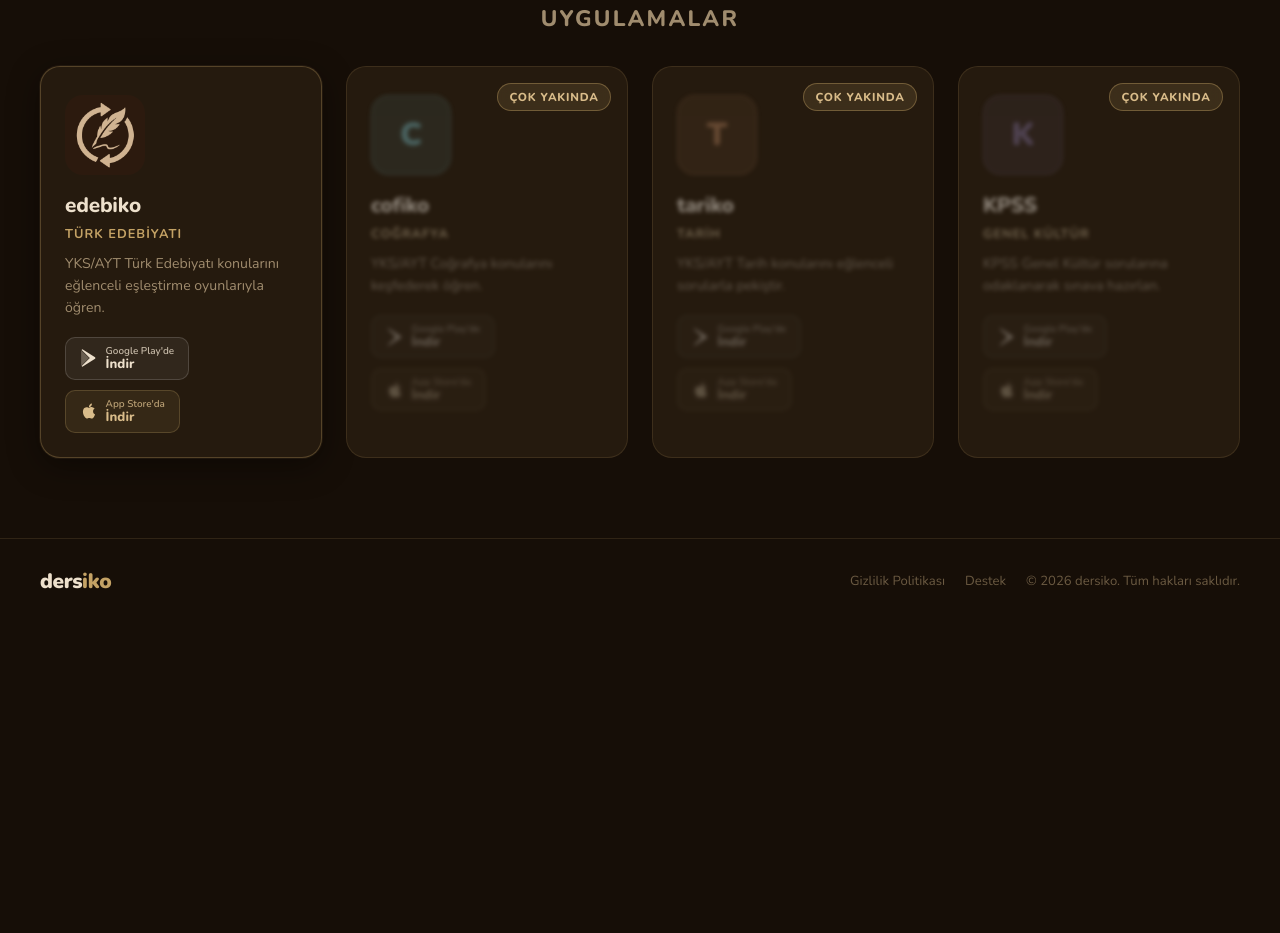
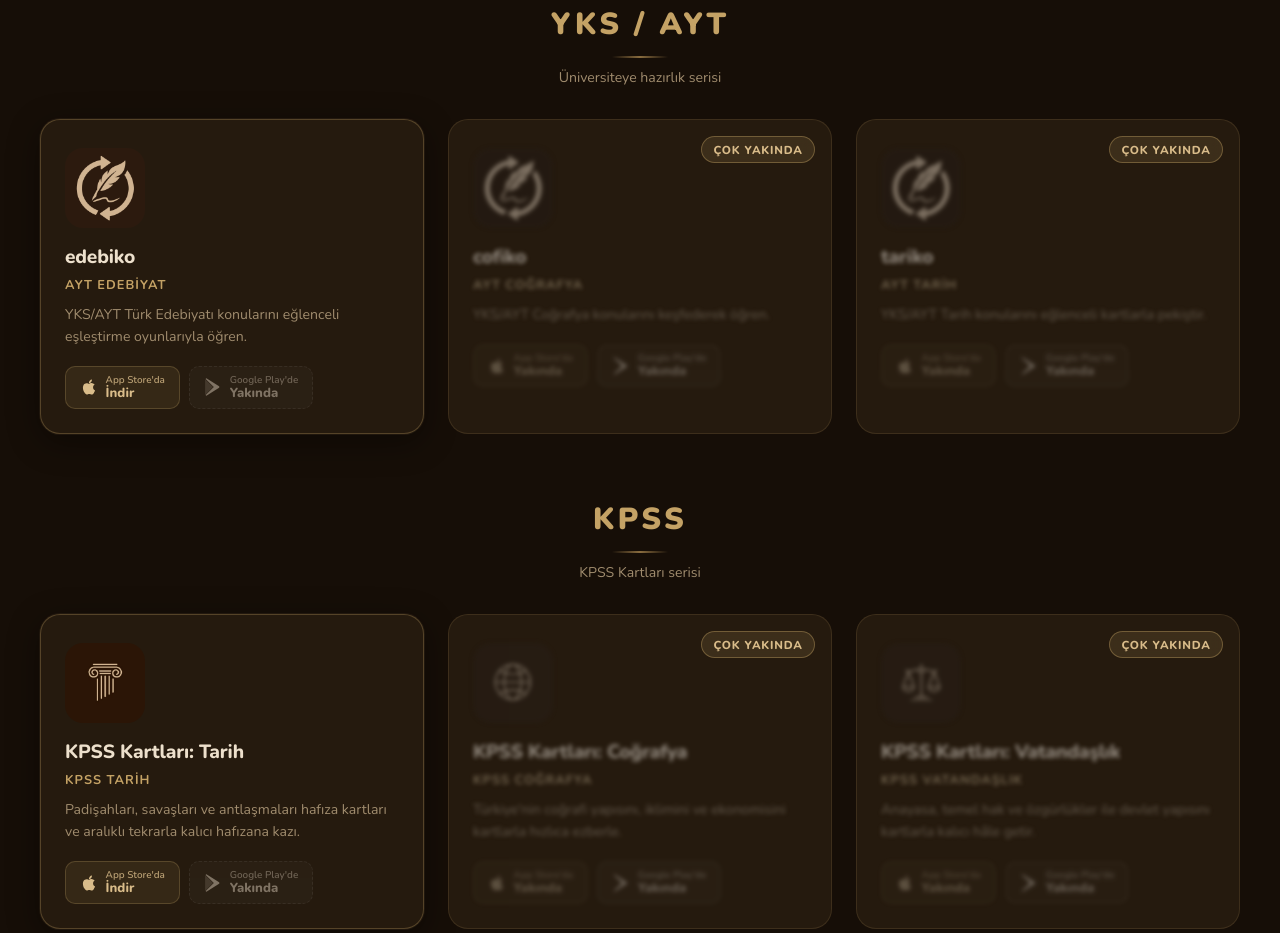
Before and after one commit to parsolomeo/dersiko-website, a plain HTML site: page index.html in a window 1280 px wide. Shown: the part 393-1326 px from the top of the page. Before the commit the page ends 1016 px from the top, so only its background shows below. Drawn offline with nearby package versions, Linux system fonts and the light colour scheme.

Commit message:
KPSS ios uygulamaları güncellemeleri

```diff
--- a/css/style.css
+++ b/css/style.css
@@ -116,17 +116,40 @@
   padding: 3.5rem 0 5rem;
 }
 
-.section-title {
-  font-size: clamp(1.1rem, 3vw, 1.4rem);
-  font-weight: 800;
-  color: var(--text-secondary);
+/* ── APP GROUPS (YKS/AYT, KPSS) ─────────────────────────────── */
+.apps-group + .apps-group {
+  margin-top: 4rem;
+}
+
+.group-head {
+  text-align: center;
+  margin-bottom: 2rem;
+}
+
+.group-title {
+  font-size: clamp(1.4rem, 4vw, 1.9rem);
+  font-weight: 900;
+  color: var(--gold);
   text-transform: uppercase;
   letter-spacing: 0.1em;
-  margin-bottom: 2rem;
-  text-align: center;
 }
 
-/* Grid: 1 → 2 → 4 columns */
+.group-title::after {
+  content: '';
+  display: block;
+  width: 56px;
+  height: 2px;
+  margin: 0.7rem auto 0;
+  background: linear-gradient(90deg, transparent, var(--gold-dark), transparent);
+}
+
+.group-sub {
+  font-size: 0.88rem;
+  color: var(--text-secondary);
+  margin-top: 0.6rem;
+}
+
+/* Grid: 1 → 2 → 3 columns */
 .apps-grid {
   display: grid;
   gap: 1.5rem;
@@ -141,7 +164,7 @@
 
 @media (min-width: 1024px) {
   .apps-grid {
-    grid-template-columns: repeat(4, 1fr);
+    grid-template-columns: repeat(3, 1fr);
   }
 }
 
@@ -221,22 +244,6 @@
   display: block;
 }
 
-/* CSS-only placeholder icon for coming-soon apps */
-.card-icon-wrap--placeholder {
-  background: color-mix(in srgb, var(--accent) 20%, transparent);
-  border: 1px solid color-mix(in srgb, var(--accent) 40%, transparent);
-  display: flex;
-  align-items: center;
-  justify-content: center;
-}
-
-.card-icon-initial {
-  font-size: 2rem;
-  font-weight: 900;
-  color: var(--accent);
-  line-height: 1;
-}
-
 /* ── CARD BODY ──────────────────────────────────────────────── */
 .card-body {
   display: flex;
@@ -246,10 +253,11 @@
 }
 
 .card-name {
-  font-size: 1.3rem;
+  font-size: 1.2rem;
   font-weight: 800;
   color: var(--text-primary);
   letter-spacing: -0.01em;
+  text-wrap: balance;
 }
 
 .card-subject {
@@ -341,6 +349,13 @@
 .badge--disabled {
   opacity: 0.6;
   pointer-events: none;
+}
+
+/* Pending badge on an otherwise live card (store not published yet) */
+.badge--pending {
+  opacity: 0.45;
+  pointer-events: none;
+  border-style: dashed;
 }
 
 /* ── FOOTER ─────────────────────────────────────────────────── */
--- a/index.html
+++ b/index.html
@@ -3,12 +3,12 @@
 <head>
   <meta charset="UTF-8" />
   <meta name="viewport" content="width=device-width, initial-scale=1.0" />
-  <title>dersiko – YKS, AYT ve KPSS Hazırlık Uygulamaları</title>
-  <meta name="description" content="dersiko – Türkçe, Coğrafya, Tarih ve KPSS sınavlarına gamification ile hazırlanın. Edebiko, Cofiko, Tariko ve daha fazlası." />
+  <title>dersiko – YKS/AYT ve KPSS Hazırlık Uygulamaları</title>
+  <meta name="description" content="dersiko – AYT Edebiyat, Coğrafya, Tarih ve KPSS Tarih, Coğrafya, Vatandaşlık uygulamalarıyla oyunlaştırılmış sınav hazırlığı." />
 
   <!-- Open Graph -->
   <meta property="og:title" content="dersiko" />
-  <meta property="og:description" content="YKS, AYT ve KPSS hazırlık uygulamaları" />
+  <meta property="og:description" content="YKS/AYT ve KPSS hazırlık uygulamaları" />
   <meta property="og:image" content="assets/edebiko-icon.png" />
   <meta property="og:type" content="website" />
 
@@ -38,32 +38,27 @@
     </div>
   </header>
 
-  <!-- ── APP CARDS ─────────────────────────────────────────────── -->
   <main class="container apps-section">
-    <h2 class="section-title">Uygulamalar</h2>
+
+    <!-- ══ YKS / AYT ═══════════════════════════════════════════ -->
+    <section class="apps-group">
+      <div class="group-head">
+        <h2 class="group-title">YKS / AYT</h2>
+        <p class="group-sub">Üniversiteye hazırlık serisi</p>
+      </div>
 
       <div class="apps-grid">
 
-      <!-- ── edebiko (LIVE) ── -->
+        <!-- ── edebiko: iOS live, Android soon ── -->
         <div class="app-card app-card--live">
           <div class="card-icon-wrap">
             <img src="assets/edebiko-icon.png" alt="edebiko uygulama ikonu" class="card-icon" />
           </div>
           <div class="card-body">
             <h3 class="card-name">edebiko</h3>
-          <p class="card-subject">Türk Edebiyatı</p>
+            <p class="card-subject">AYT Edebiyat</p>
             <p class="card-desc">YKS/AYT Türk Edebiyatı konularını eğlenceli eşleştirme oyunlarıyla öğren.</p>
             <div class="store-badges">
-            <a href="#" class="badge badge--play" aria-label="Google Play'den İndir">
-              <svg class="badge-icon" viewBox="0 0 24 24" fill="currentColor" aria-hidden="true">
-                <path d="M3.18 23.76a2 2 0 0 1-.93-.93L13.06 12 2.25 1.17A2 2 0 0 1 3.18.24L20.09 11a1.5 1.5 0 0 1 0 2.02L3.18 23.76Z"/>
-                <path d="M1.5 1.5v21L12 12 1.5 1.5Z" opacity=".3"/>
-              </svg>
-              <span>
-                <small>Google Play'de</small>
-                <strong>İndir</strong>
-              </span>
-            </a>
               <a href="https://apps.apple.com/tr/app/edebiko-yks-edebiyat-ezber/id6764361001" class="badge badge--apple" aria-label="App Store'dan İndir" target="_blank" rel="noopener noreferrer">
                 <svg class="badge-icon" viewBox="0 0 24 24" fill="currentColor" aria-hidden="true">
                   <path d="M18.71 19.5c-.83 1.24-1.71 2.45-3.05 2.47-1.34.03-1.77-.79-3.29-.79-1.53 0-2 .77-3.27.82-1.31.05-2.3-1.32-3.14-2.53C4.25 17 2.94 12.45 4.7 9.39c.87-1.52 2.43-2.48 4.12-2.51 1.28-.02 2.5.87 3.29.87.78 0 2.26-1.07 3.8-.91.65.03 2.47.26 3.64 1.98-.09.06-2.17 1.28-2.15 3.81.03 3.02 2.65 4.03 2.68 4.04-.03.07-.42 1.44-1.38 2.83M13 3.5c.73-.83 1.94-1.46 2.94-1.5.13 1.17-.34 2.35-1.04 3.19-.69.85-1.83 1.51-2.95 1.42-.15-1.15.41-2.35 1.05-3.11Z"/>
@@ -73,38 +68,48 @@
                   <strong>İndir</strong>
                 </span>
               </a>
+              <span class="badge badge--play badge--pending" aria-label="Google Play'de yakında">
+                <svg class="badge-icon" viewBox="0 0 24 24" fill="currentColor" aria-hidden="true">
+                  <path d="M3.18 23.76a2 2 0 0 1-.93-.93L13.06 12 2.25 1.17A2 2 0 0 1 3.18.24L20.09 11a1.5 1.5 0 0 1 0 2.02L3.18 23.76Z"/>
+                  <path d="M1.5 1.5v21L12 12 1.5 1.5Z" opacity=".3"/>
+                </svg>
+                <span>
+                  <small>Google Play'de</small>
+                  <strong>Yakında</strong>
+                </span>
+              </span>
             </div>
           </div>
         </div>
 
-      <!-- ── cofiko (COMING SOON) ── -->
+        <!-- ── cofiko: coming soon ── -->
         <div class="app-card app-card--soon">
           <div class="coming-soon-badge">Çok Yakında</div>
           <div class="card-content-blur">
-          <div class="card-icon-wrap card-icon-wrap--placeholder" style="--accent: #3DA9B5;">
-            <span class="card-icon-initial">C</span>
+            <div class="card-icon-wrap">
+              <img src="assets/cofiko-icon.png" alt="" class="card-icon" />
             </div>
             <div class="card-body">
               <h3 class="card-name">cofiko</h3>
-            <p class="card-subject">Coğrafya</p>
+              <p class="card-subject">AYT Coğrafya</p>
               <p class="card-desc">YKS/AYT Coğrafya konularını keşfederek öğren.</p>
               <div class="store-badges">
+                <span class="badge badge--apple badge--disabled">
+                  <svg class="badge-icon" viewBox="0 0 24 24" fill="currentColor" aria-hidden="true">
+                    <path d="M18.71 19.5c-.83 1.24-1.71 2.45-3.05 2.47-1.34.03-1.77-.79-3.29-.79-1.53 0-2 .77-3.27.82-1.31.05-2.3-1.32-3.14-2.53C4.25 17 2.94 12.45 4.7 9.39c.87-1.52 2.43-2.48 4.12-2.51 1.28-.02 2.5.87 3.29.87.78 0 2.26-1.07 3.8-.91.65.03 2.47.26 3.64 1.98-.09.06-2.17 1.28-2.15 3.81.03 3.02 2.65 4.03 2.68 4.04-.03.07-.42 1.44-1.38 2.83M13 3.5c.73-.83 1.94-1.46 2.94-1.5.13 1.17-.34 2.35-1.04 3.19-.69.85-1.83 1.51-2.95 1.42-.15-1.15.41-2.35 1.05-3.11Z"/>
+                  </svg>
+                  <span>
+                    <small>App Store'da</small>
+                    <strong>Yakında</strong>
+                  </span>
+                </span>
                 <span class="badge badge--play badge--disabled">
                   <svg class="badge-icon" viewBox="0 0 24 24" fill="currentColor" aria-hidden="true">
                     <path d="M3.18 23.76a2 2 0 0 1-.93-.93L13.06 12 2.25 1.17A2 2 0 0 1 3.18.24L20.09 11a1.5 1.5 0 0 1 0 2.02L3.18 23.76Z"/>
                   </svg>
                   <span>
                     <small>Google Play'de</small>
-                  <strong>İndir</strong>
-                </span>
-              </span>
-              <span class="badge badge--apple badge--disabled">
-                <svg class="badge-icon" viewBox="0 0 24 24" fill="currentColor" aria-hidden="true">
-                  <path d="M18.71 19.5c-.83 1.24-1.71 2.45-3.05 2.47-1.34.03-1.77-.79-3.29-.79-1.53 0-2 .77-3.27.82-1.31.05-2.3-1.32-3.14-2.53C4.25 17 2.94 12.45 4.7 9.39c.87-1.52 2.43-2.48 4.12-2.51 1.28-.02 2.5.87 3.29.87.78 0 2.26-1.07 3.8-.91.65.03 2.47.26 3.64 1.98-.09.06-2.17 1.28-2.15 3.81.03 3.02 2.65 4.03 2.68 4.04-.03.07-.42 1.44-1.38 2.83M13 3.5c.73-.83 1.94-1.46 2.94-1.5.13 1.17-.34 2.35-1.04 3.19-.69.85-1.83 1.51-2.95 1.42-.15-1.15.41-2.35 1.05-3.11Z"/>
-                </svg>
-                <span>
-                  <small>App Store'da</small>
-                  <strong>İndir</strong>
+                    <strong>Yakında</strong>
                   </span>
                 </span>
               </div>
@@ -112,69 +117,34 @@
           </div>
         </div>
 
-      <!-- ── tariko (COMING SOON) ── -->
+        <!-- ── tariko: coming soon ── -->
         <div class="app-card app-card--soon">
           <div class="coming-soon-badge">Çok Yakında</div>
           <div class="card-content-blur">
-          <div class="card-icon-wrap card-icon-wrap--placeholder" style="--accent: #C0692B;">
-            <span class="card-icon-initial">T</span>
+            <div class="card-icon-wrap">
+              <img src="assets/tariko-icon.png" alt="" class="card-icon" />
             </div>
             <div class="card-body">
               <h3 class="card-name">tariko</h3>
-            <p class="card-subject">Tarih</p>
-            <p class="card-desc">YKS/AYT Tarih konularını eğlenceli sorularla pekiştir.</p>
+              <p class="card-subject">AYT Tarih</p>
+              <p class="card-desc">YKS/AYT Tarih konularını eğlenceli kartlarla pekiştir.</p>
               <div class="store-badges">
+                <span class="badge badge--apple badge--disabled">
+                  <svg class="badge-icon" viewBox="0 0 24 24" fill="currentColor" aria-hidden="true">
+                    <path d="M18.71 19.5c-.83 1.24-1.71 2.45-3.05 2.47-1.34.03-1.77-.79-3.29-.79-1.53 0-2 .77-3.27.82-1.31.05-2.3-1.32-3.14-2.53C4.25 17 2.94 12.45 4.7 9.39c.87-1.52 2.43-2.48 4.12-2.51 1.28-.02 2.5.87 3.29.87.78 0 2.26-1.07 3.8-.91.65.03 2.47.26 3.64 1.98-.09.06-2.17 1.28-2.15 3.81.03 3.02 2.65 4.03 2.68 4.04-.03.07-.42 1.44-1.38 2.83M13 3.5c.73-.83 1.94-1.46 2.94-1.5.13 1.17-.34 2.35-1.04 3.19-.69.85-1.83 1.51-2.95 1.42-.15-1.15.41-2.35 1.05-3.11Z"/>
+                  </svg>
+                  <span>
+                    <small>App Store'da</small>
+                    <strong>Yakında</strong>
+                  </span>
+                </span>
                 <span class="badge badge--play badge--disabled">
                   <svg class="badge-icon" viewBox="0 0 24 24" fill="currentColor" aria-hidden="true">
                     <path d="M3.18 23.76a2 2 0 0 1-.93-.93L13.06 12 2.25 1.17A2 2 0 0 1 3.18.24L20.09 11a1.5 1.5 0 0 1 0 2.02L3.18 23.76Z"/>
                   </svg>
                   <span>
                     <small>Google Play'de</small>
-                  <strong>İndir</strong>
-                </span>
-              </span>
-              <span class="badge badge--apple badge--disabled">
-                <svg class="badge-icon" viewBox="0 0 24 24" fill="currentColor" aria-hidden="true">
-                  <path d="M18.71 19.5c-.83 1.24-1.71 2.45-3.05 2.47-1.34.03-1.77-.79-3.29-.79-1.53 0-2 .77-3.27.82-1.31.05-2.3-1.32-3.14-2.53C4.25 17 2.94 12.45 4.7 9.39c.87-1.52 2.43-2.48 4.12-2.51 1.28-.02 2.5.87 3.29.87.78 0 2.26-1.07 3.8-.91.65.03 2.47.26 3.64 1.98-.09.06-2.17 1.28-2.15 3.81.03 3.02 2.65 4.03 2.68 4.04-.03.07-.42 1.44-1.38 2.83M13 3.5c.73-.83 1.94-1.46 2.94-1.5.13 1.17-.34 2.35-1.04 3.19-.69.85-1.83 1.51-2.95 1.42-.15-1.15.41-2.35 1.05-3.11Z"/>
-                </svg>
-                <span>
-                  <small>App Store'da</small>
-                  <strong>İndir</strong>
-                </span>
-              </span>
-            </div>
-          </div>
-        </div>
-      </div>
-
-      <!-- ── KPSS (COMING SOON) ── -->
-      <div class="app-card app-card--soon">
-        <div class="coming-soon-badge">Çok Yakında</div>
-        <div class="card-content-blur">
-          <div class="card-icon-wrap card-icon-wrap--placeholder" style="--accent: #7B5EA7;">
-            <span class="card-icon-initial">K</span>
-          </div>
-          <div class="card-body">
-            <h3 class="card-name">KPSS</h3>
-            <p class="card-subject">Genel Kültür</p>
-            <p class="card-desc">KPSS Genel Kültür sorularına odaklanarak sınava hazırlan.</p>
-            <div class="store-badges">
-              <span class="badge badge--play badge--disabled">
-                <svg class="badge-icon" viewBox="0 0 24 24" fill="currentColor" aria-hidden="true">
-                  <path d="M3.18 23.76a2 2 0 0 1-.93-.93L13.06 12 2.25 1.17A2 2 0 0 1 3.18.24L20.09 11a1.5 1.5 0 0 1 0 2.02L3.18 23.76Z"/>
-                </svg>
-                <span>
-                  <small>Google Play'de</small>
-                  <strong>İndir</strong>
-                </span>
-              </span>
-              <span class="badge badge--apple badge--disabled">
-                <svg class="badge-icon" viewBox="0 0 24 24" fill="currentColor" aria-hidden="true">
-                  <path d="M18.71 19.5c-.83 1.24-1.71 2.45-3.05 2.47-1.34.03-1.77-.79-3.29-.79-1.53 0-2 .77-3.27.82-1.31.05-2.3-1.32-3.14-2.53C4.25 17 2.94 12.45 4.7 9.39c.87-1.52 2.43-2.48 4.12-2.51 1.28-.02 2.5.87 3.29.87.78 0 2.26-1.07 3.8-.91.65.03 2.47.26 3.64 1.98-.09.06-2.17 1.28-2.15 3.81.03 3.02 2.65 4.03 2.68 4.04-.03.07-.42 1.44-1.38 2.83M13 3.5c.73-.83 1.94-1.46 2.94-1.5.13 1.17-.34 2.35-1.04 3.19-.69.85-1.83 1.51-2.95 1.42-.15-1.15.41-2.35 1.05-3.11Z"/>
-                </svg>
-                <span>
-                  <small>App Store'da</small>
-                  <strong>İndir</strong>
+                    <strong>Yakında</strong>
                   </span>
                 </span>
               </div>
@@ -183,6 +153,123 @@
         </div>
 
       </div><!-- /.apps-grid -->
+    </section>
+
+    <!-- ══ KPSS ════════════════════════════════════════════════ -->
+    <section class="apps-group">
+      <div class="group-head">
+        <h2 class="group-title">KPSS</h2>
+        <p class="group-sub">KPSS Kartları serisi</p>
+      </div>
+
+      <div class="apps-grid">
+
+        <!-- ── KPSS Tarih: iOS live, Android soon ── -->
+        <div class="app-card app-card--live">
+          <div class="card-icon-wrap">
+            <img src="assets/kpss-tarih-icon.png" alt="KPSS Kartları: Tarih uygulama ikonu" class="card-icon" />
+          </div>
+          <div class="card-body">
+            <h3 class="card-name">KPSS Kartları: Tarih</h3>
+            <p class="card-subject">KPSS Tarih</p>
+            <p class="card-desc">Padişahları, savaşları ve antlaşmaları hafıza kartları ve aralıklı tekrarla kalıcı hafızana kazı.</p>
+            <div class="store-badges">
+              <a href="https://apps.apple.com/tr/app/kpss-kartlar%C4%B1-tarih/id6781207009?l=tr" class="badge badge--apple" aria-label="App Store'dan İndir" target="_blank" rel="noopener noreferrer">
+                <svg class="badge-icon" viewBox="0 0 24 24" fill="currentColor" aria-hidden="true">
+                  <path d="M18.71 19.5c-.83 1.24-1.71 2.45-3.05 2.47-1.34.03-1.77-.79-3.29-.79-1.53 0-2 .77-3.27.82-1.31.05-2.3-1.32-3.14-2.53C4.25 17 2.94 12.45 4.7 9.39c.87-1.52 2.43-2.48 4.12-2.51 1.28-.02 2.5.87 3.29.87.78 0 2.26-1.07 3.8-.91.65.03 2.47.26 3.64 1.98-.09.06-2.17 1.28-2.15 3.81.03 3.02 2.65 4.03 2.68 4.04-.03.07-.42 1.44-1.38 2.83M13 3.5c.73-.83 1.94-1.46 2.94-1.5.13 1.17-.34 2.35-1.04 3.19-.69.85-1.83 1.51-2.95 1.42-.15-1.15.41-2.35 1.05-3.11Z"/>
+                </svg>
+                <span>
+                  <small>App Store'da</small>
+                  <strong>İndir</strong>
+                </span>
+              </a>
+              <span class="badge badge--play badge--pending" aria-label="Google Play'de yakında">
+                <svg class="badge-icon" viewBox="0 0 24 24" fill="currentColor" aria-hidden="true">
+                  <path d="M3.18 23.76a2 2 0 0 1-.93-.93L13.06 12 2.25 1.17A2 2 0 0 1 3.18.24L20.09 11a1.5 1.5 0 0 1 0 2.02L3.18 23.76Z"/>
+                  <path d="M1.5 1.5v21L12 12 1.5 1.5Z" opacity=".3"/>
+                </svg>
+                <span>
+                  <small>Google Play'de</small>
+                  <strong>Yakında</strong>
+                </span>
+              </span>
+            </div>
+          </div>
+        </div>
+
+        <!-- ── KPSS Coğrafya: coming soon ── -->
+        <div class="app-card app-card--soon">
+          <div class="coming-soon-badge">Çok Yakında</div>
+          <div class="card-content-blur">
+            <div class="card-icon-wrap">
+              <img src="assets/kpss-cografya-icon.png" alt="" class="card-icon" />
+            </div>
+            <div class="card-body">
+              <h3 class="card-name">KPSS Kartları: Coğrafya</h3>
+              <p class="card-subject">KPSS Coğrafya</p>
+              <p class="card-desc">Türkiye'nin coğrafi yapısını, iklimini ve ekonomisini kartlarla hızlıca ezberle.</p>
+              <div class="store-badges">
+                <span class="badge badge--apple badge--disabled">
+                  <svg class="badge-icon" viewBox="0 0 24 24" fill="currentColor" aria-hidden="true">
+                    <path d="M18.71 19.5c-.83 1.24-1.71 2.45-3.05 2.47-1.34.03-1.77-.79-3.29-.79-1.53 0-2 .77-3.27.82-1.31.05-2.3-1.32-3.14-2.53C4.25 17 2.94 12.45 4.7 9.39c.87-1.52 2.43-2.48 4.12-2.51 1.28-.02 2.5.87 3.29.87.78 0 2.26-1.07 3.8-.91.65.03 2.47.26 3.64 1.98-.09.06-2.17 1.28-2.15 3.81.03 3.02 2.65 4.03 2.68 4.04-.03.07-.42 1.44-1.38 2.83M13 3.5c.73-.83 1.94-1.46 2.94-1.5.13 1.17-.34 2.35-1.04 3.19-.69.85-1.83 1.51-2.95 1.42-.15-1.15.41-2.35 1.05-3.11Z"/>
+                  </svg>
+                  <span>
+                    <small>App Store'da</small>
+                    <strong>Yakında</strong>
+                  </span>
+                </span>
+                <span class="badge badge--play badge--disabled">
+                  <svg class="badge-icon" viewBox="0 0 24 24" fill="currentColor" aria-hidden="true">
+                    <path d="M3.18 23.76a2 2 0 0 1-.93-.93L13.06 12 2.25 1.17A2 2 0 0 1 3.18.24L20.09 11a1.5 1.5 0 0 1 0 2.02L3.18 23.76Z"/>
+                  </svg>
+                  <span>
+                    <small>Google Play'de</small>
+                    <strong>Yakında</strong>
+                  </span>
+                </span>
+              </div>
+            </div>
+          </div>
+        </div>
+
+        <!-- ── KPSS Vatandaşlık: coming soon ── -->
+        <div class="app-card app-card--soon">
+          <div class="coming-soon-badge">Çok Yakında</div>
+          <div class="card-content-blur">
+            <div class="card-icon-wrap">
+              <img src="assets/kpss-vatandaslik-icon.png" alt="" class="card-icon" />
+            </div>
+            <div class="card-body">
+              <h3 class="card-name">KPSS Kartları: Vatandaşlık</h3>
+              <p class="card-subject">KPSS Vatandaşlık</p>
+              <p class="card-desc">Anayasa, temel hak ve özgürlükler ile devlet yapısını kartlarla kalıcı hâle getir.</p>
+              <div class="store-badges">
+                <span class="badge badge--apple badge--disabled">
+                  <svg class="badge-icon" viewBox="0 0 24 24" fill="currentColor" aria-hidden="true">
+                    <path d="M18.71 19.5c-.83 1.24-1.71 2.45-3.05 2.47-1.34.03-1.77-.79-3.29-.79-1.53 0-2 .77-3.27.82-1.31.05-2.3-1.32-3.14-2.53C4.25 17 2.94 12.45 4.7 9.39c.87-1.52 2.43-2.48 4.12-2.51 1.28-.02 2.5.87 3.29.87.78 0 2.26-1.07 3.8-.91.65.03 2.47.26 3.64 1.98-.09.06-2.17 1.28-2.15 3.81.03 3.02 2.65 4.03 2.68 4.04-.03.07-.42 1.44-1.38 2.83M13 3.5c.73-.83 1.94-1.46 2.94-1.5.13 1.17-.34 2.35-1.04 3.19-.69.85-1.83 1.51-2.95 1.42-.15-1.15.41-2.35 1.05-3.11Z"/>
+                  </svg>
+                  <span>
+                    <small>App Store'da</small>
+                    <strong>Yakında</strong>
+                  </span>
+                </span>
+                <span class="badge badge--play badge--disabled">
+                  <svg class="badge-icon" viewBox="0 0 24 24" fill="currentColor" aria-hidden="true">
+                    <path d="M3.18 23.76a2 2 0 0 1-.93-.93L13.06 12 2.25 1.17A2 2 0 0 1 3.18.24L20.09 11a1.5 1.5 0 0 1 0 2.02L3.18 23.76Z"/>
+                  </svg>
+                  <span>
+                    <small>Google Play'de</small>
+                    <strong>Yakında</strong>
+                  </span>
+                </span>
+              </div>
+            </div>
+          </div>
+        </div>
+
+      </div><!-- /.apps-grid -->
+    </section>
+
   </main>
 
   <!-- ── FOOTER ──────────────────────────────────────────────────── -->
```
Also changed, not shown: privacy.html (+2 -2 lines), assets/cofiko-icon.png (added), assets/kpss-cografya-icon.png (added), assets/kpss-tarih-icon.png (added), assets/kpss-vatandaslik-icon.png (added), assets/tariko-icon.png (added). Lines whose indentation alone changed are shown as unchanged.
